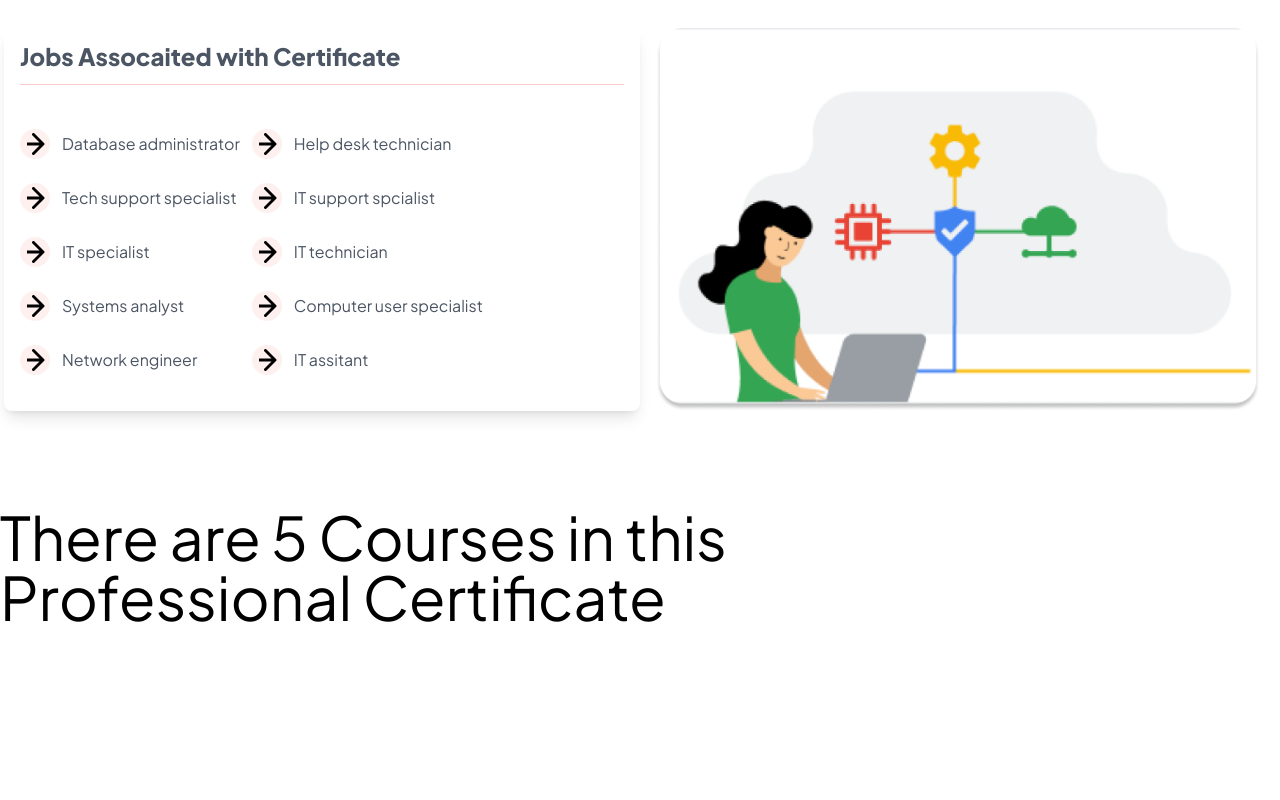
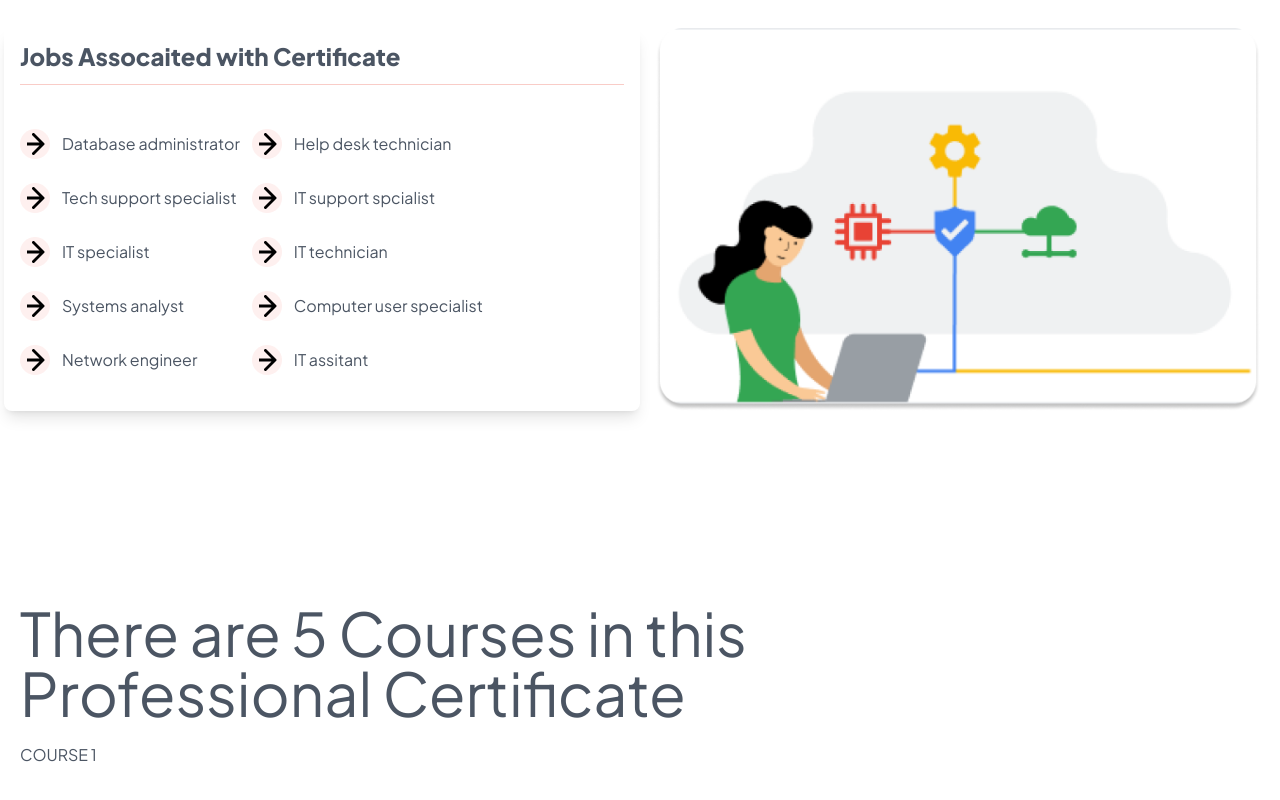
Before and after one commit to withrifat/assainment-3-tainwind-css, a website: page index.html in a window 1280 px wide. Shown: the part 1746-2546 px from the top of the page. Before the commit the page ends 2380 px from the top, so only its background shows below. Drawn offline with Linux system fonts and the light colour scheme; a web font is replaced by a local one.

Commit message:
Add course section

```diff
--- a/index.html
+++ b/index.html
@@ -10,7 +10,7 @@
 </head>
 <body>
     <!-- this is nav section -->
-     <header class="">
+     <header class="bg-white dark:bg-[181C14]">
         <nav class="container mx-auto relative flex items-center justify-between sm:h-10 md:justify-center py-6 px-4 mt-2 ">
             <div class="flex items-center flex-1 md:absolute md:inset-y-0 md:left-0">
                 <div class="flex items-center justify-between w-full md:w-auto">
@@ -41,7 +41,7 @@
                     </a>
                 </span>
                 <button id="switch">
-                    <svg xmlns="http://www.w3.org/2000/svg" fill="none" viewBox="0 0 24 24" stroke-width="1.5" stroke="currentColor" class="size-8  dark:stroke-white hover:scale-105 transition duration-300">
+                    <svg xmlns="http://www.w3.org/2000/svg" fill="none" viewBox="0 0 24 24" stroke-width="1.5" stroke="currentColor" class="size-8  dark:stroke-black hover:scale-105 transition duration-300">
                         <path stroke-linecap="round" stroke-linejoin="round" d="M21.752 15.002A9.72 9.72 0 0 1 18 15.75c-5.385 0-9.75-4.365-9.75-9.75 0-1.33.266-2.597.748-3.752A9.753 9.753 0 0 0 3 11.25C3 16.635 7.365 21 12.75 21a9.753 9.753 0 0 0 9.002-5.998Z" />
                       </svg>
                 </button>
@@ -240,14 +240,24 @@
 
 
   <!-- all course section -->
-   <section>
-    <div>
-        <h1 class="text-5xl md:text-6xl font-bold mb-6 leading-tight">
+   <section class="text-gray-600 body-font">
+    <div class="container px-5 py-24 mx-auto">
+      <div class="lg:w-2/3  sm:items-center items-start mx-auto">
+        <h1 class="text-5xl md:text-6xl font-bold mb-6 leading-tight border-l">
             There are 5 Courses in this <br> Professional Certificate
         </h1>
+        <div class="flex">
+            <button class="border-solid border-[#F44335]  text-black px-10 py-5 text-xl uppercase tracking-widest hover:bg-slate-200 hover:text-black">
+                COURSE 1
+            </button>
+        </div>
+
+
+
+
+      </div>
     </div>
-   </section>
-
+  </section>
 
      <!-- this is for internal js -->
      <script>
```
